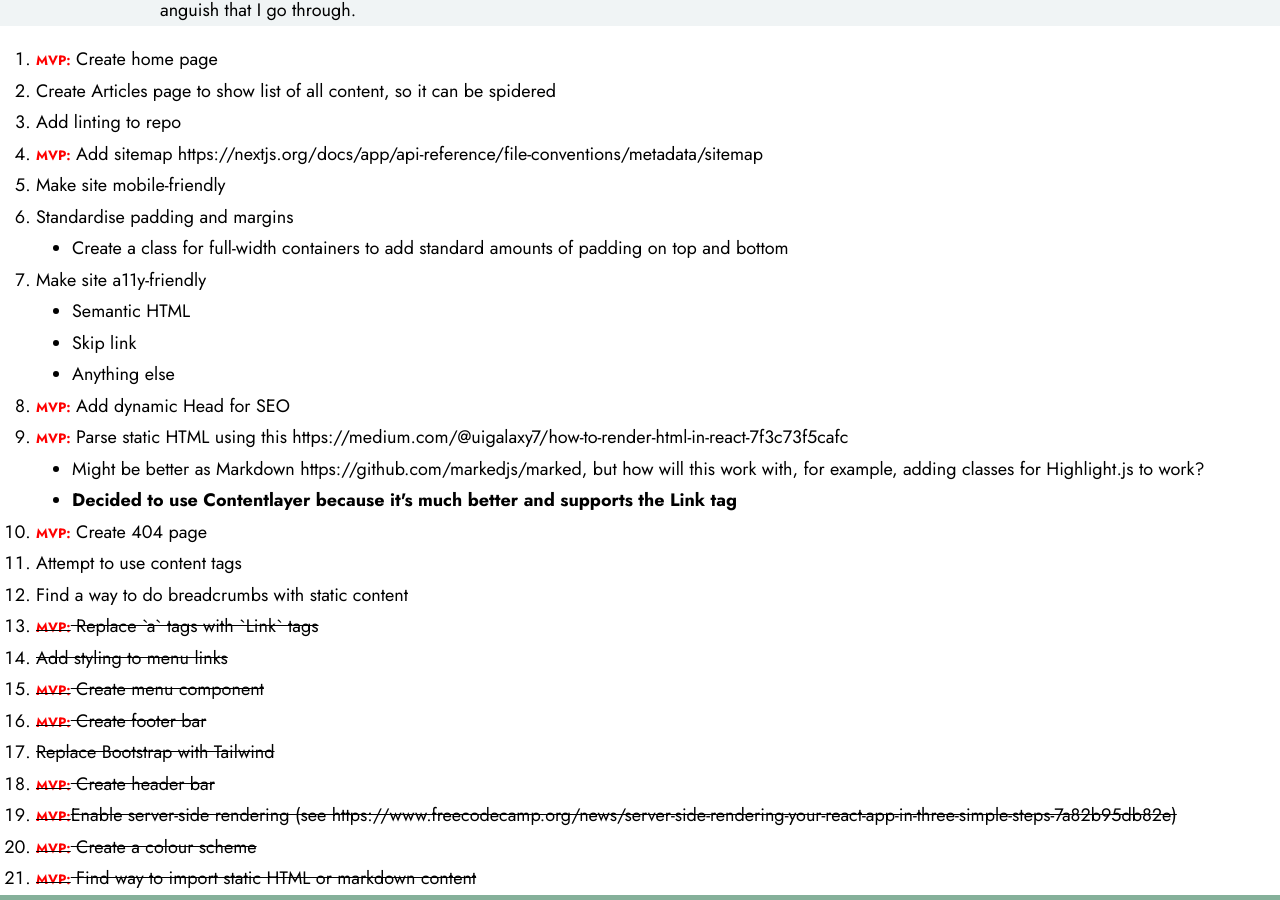
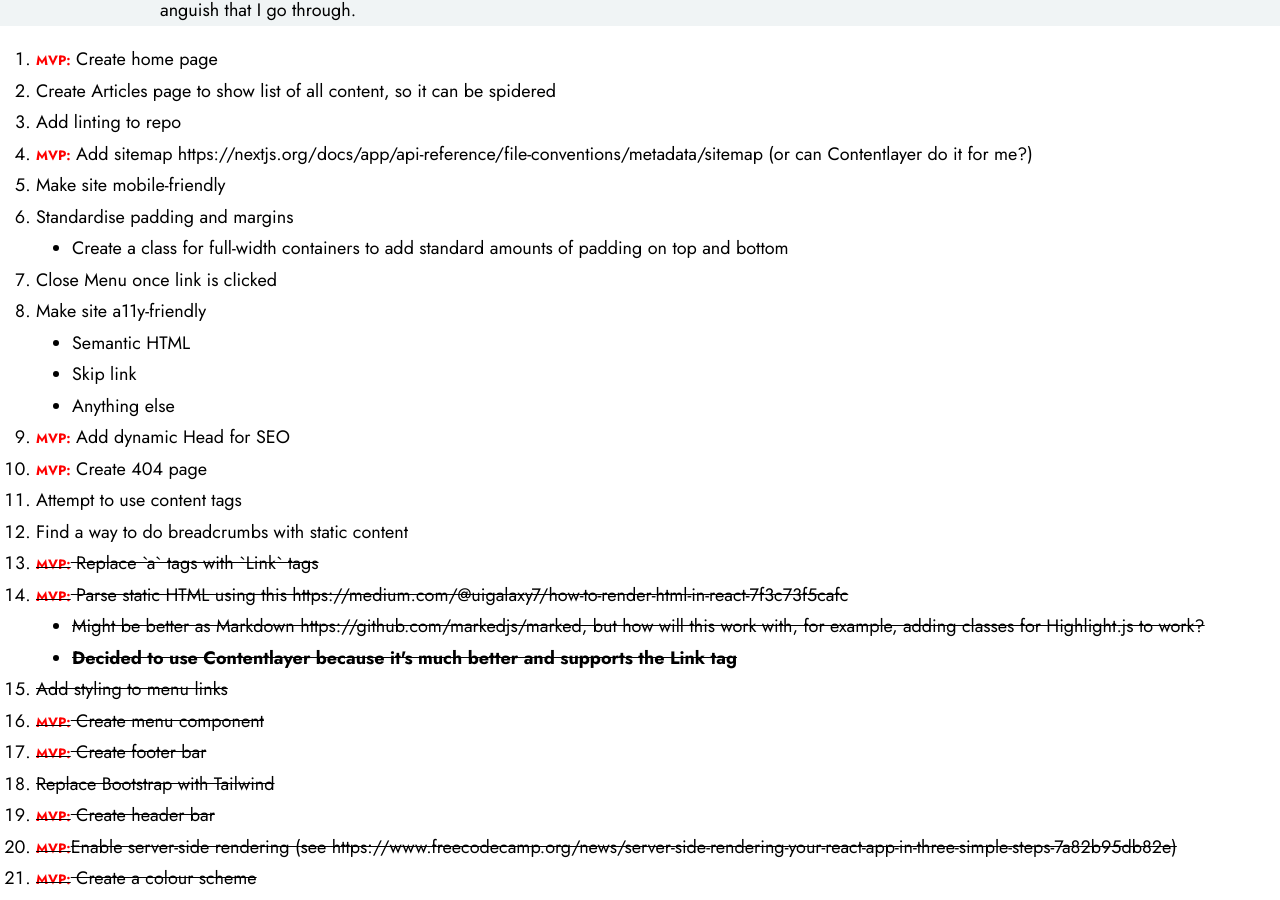
Before and after one commit to a1v0/a1v0.de, a Next.js app: page / in a window 1280 px wide. Shown: the part 838-1738 px from the top of the page. Built offline with nearby package versions, Linux system fonts and the light colour scheme.

Commit message:
Update to-do

```diff
--- a/app/page.tsx
+++ b/app/page.tsx
@@ -59,6 +59,7 @@ export default function Home() {
                 <li>
                     {mvp} Add sitemap
                     https://nextjs.org/docs/app/api-reference/file-conventions/metadata/sitemap
+                    (or can Contentlayer do it for me?)
                 </li>
                 <li>Make site mobile-friendly</li>
                 <li>
@@ -70,6 +71,7 @@ export default function Home() {
                         </li>
                     </ul>
                 </li>
+                <li>Close Menu once link is clicked</li>
                 <li>
                     Make site a11y-friendly
                     <ul className="ml-8 list-disc">
@@ -79,29 +81,29 @@ export default function Home() {
                     </ul>
                 </li>
                 <li>{mvp} Add dynamic Head for SEO</li>
-                <li>
+                <li>{mvp} Create 404 page</li>
+                <li>Attempt to use content tags</li>
+                <li>Find a way to do breadcrumbs with static content</li>
+                <li className="line-through">
+                    {mvp} Replace `a` tags with `Link` tags
+                </li>
+                <li className="line-through">
                     {mvp} Parse static HTML using this
                     https://medium.com/@uigalaxy7/how-to-render-html-in-react-7f3c73f5cafc
                     <ul className="ml-8 list-disc">
-                        <li>
+                        <li className="line-through">
                             Might be better as Markdown
                             https://github.com/markedjs/marked, but how will
                             this work with, for example, adding classes for
                             Highlight.js to work?
                         </li>
-                        <li>
+                        <li className="line-through">
                             <strong>
                                 Decided to use Contentlayer because it's much
                                 better and supports the Link tag
                             </strong>
                         </li>
                     </ul>
-                </li>
-                <li>{mvp} Create 404 page</li>
-                <li>Attempt to use content tags</li>
-                <li>Find a way to do breadcrumbs with static content</li>
-                <li className="line-through">
-                    {mvp} Replace `a` tags with `Link` tags
                 </li>
                 <li className="line-through">Add styling to menu links</li>
                 <li className="line-through">{mvp} Create menu component</li>
```
